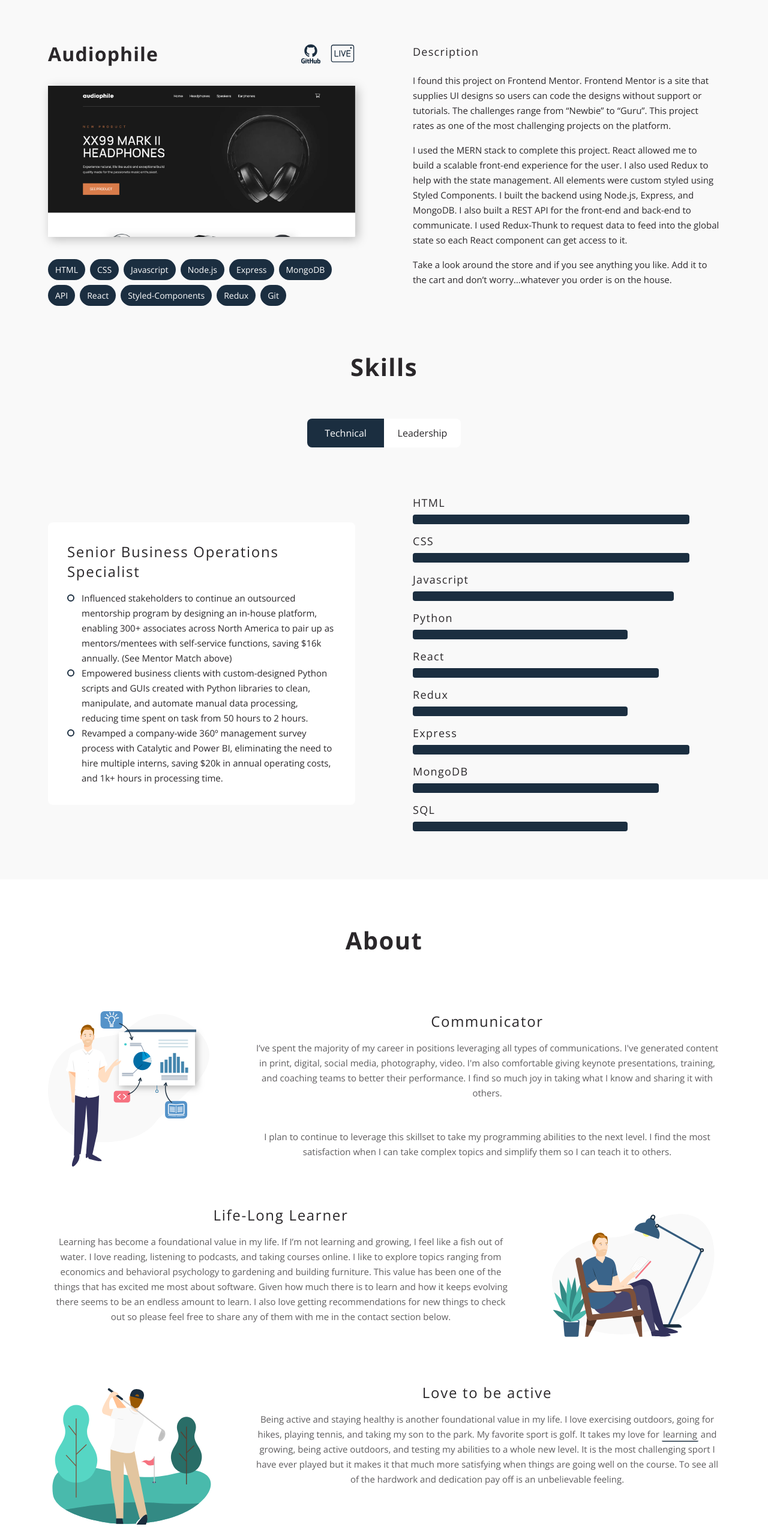
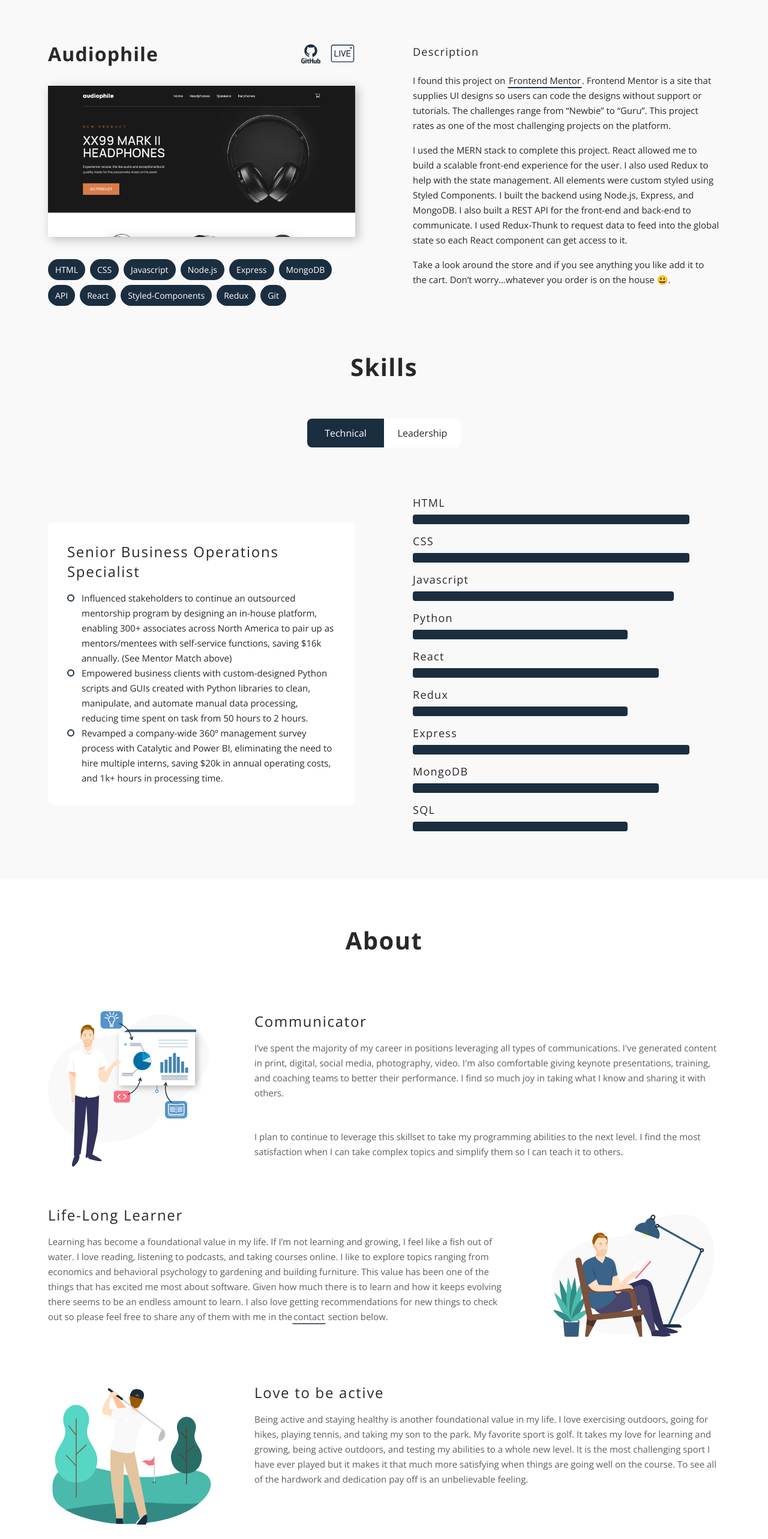
Before and after one commit to jljakin2/portfolio, a React (Create React App) app: page / in a window 1280 px wide. Shown: the part 1540-4106 px from the top of the page at 60% size. Built offline with nearby package versions, Linux system fonts and the light colour scheme; no server answers.

Commit message:
toggle buttons now hover and all forms of link are styled

```diff
--- a/src/components/sections/About/About.js
+++ b/src/components/sections/About/About.js
@@ -63,8 +63,6 @@ const ItemImage = styled.img`
 `;
 
 const ItemText = styled.div`
-  text-align: center;
-
   display: flex;
   flex-direction: column;
   row-gap: 1rem;
@@ -73,6 +71,8 @@ const ItemText = styled.div`
 
   // 850px
   @media only screen and (max-width: 53.125em) {
+    text-align: center;
+
     width: 100%;
   }
 `;
@@ -84,7 +84,6 @@ const About = () => {
 
   const style = isNotDesktop ? { order: -1, marginBottom: "4rem" } : {};
 
-  // TODO: update links to include frontend mentor and contact section
   return (
     <Container>
       <ItemContainer>
@@ -125,7 +124,10 @@ const About = () => {
             is to learn and how it keeps evolving there seems to be an endless
             amount to learn. I also love getting recommendations for new things
             to check out so please feel free to share any of them with me in the
-            contact section below.
+            <a href="#contact" className="link">
+              contact
+            </a>{" "}
+            section below.
           </Text>
         </ItemText>
         <ItemImage
@@ -146,15 +148,11 @@ const About = () => {
             Being active and staying healthy is another foundational value in my
             life. I love exercising outdoors, going for hikes, playing tennis,
             and taking my son to the park. My favorite sport is golf. It takes
-            my love for{" "}
-            <a href="https://www.google.com" className="link">
-              learning
-            </a>{" "}
-            and growing, being active outdoors, and testing my abilities to a
-            whole new level. It is the most challenging sport I have ever played
-            but it makes it that much more satisfying when things are going well
-            on the course. To see all of the hardwork and dedication pay off is
-            an unbelievable feeling.
+            my love for learning and growing, being active outdoors, and testing
+            my abilities to a whole new level. It is the most challenging sport
+            I have ever played but it makes it that much more satisfying when
+            things are going well on the course. To see all of the hardwork and
+            dedication pay off is an unbelievable feeling.
           </Text>
         </ItemText>
       </ItemContainer>
--- a/src/components/sections/Contact/Contact.js
+++ b/src/components/sections/Contact/Contact.js
@@ -36,13 +36,11 @@ const Container = styled.div`
   // 1600px
   @media only screen and (min-width: 100em) {
     padding: 0 10rem 5rem 10rem;
-    /* background: red; */
   }
 
   // 1800px
   @media only screen and (min-width: 112.5em) {
     padding: 0 12rem 5rem 12rem;
-    /* background: blue; */
   }
 `;
 
@@ -80,13 +78,11 @@ const Connect = styled.div`
 
 const Logos = styled.div`
   display: flex;
-  column-gap: 1rem;
+  column-gap: 2rem;
   align-items: center;
 
   // 850px
   @media only screen and (max-width: 53.125em) {
-    column-gap: 2rem;
-
     margin-top: 1rem;
   }
 `;
--- a/src/components/sections/Skills/Skills.js
+++ b/src/components/sections/Skills/Skills.js
@@ -18,7 +18,6 @@ const ToggleContainer = styled.div`
 
 const ToggleButtons = styled.div`
   border-radius: 0.5rem;
-  /* background: ${({ theme }) => theme.white}; */
   cursor: pointer;
 
   display: flex;
@@ -38,7 +37,8 @@ const ToggleButtons = styled.div`
 `;
 
 const TechnicalToggle = styled.div`
-  color: ${({ theme }) => theme.white};
+  color: ${({ theme, isTech }) => (isTech ? theme.white : theme.defaultText)};
+  background: ${({ theme, isTech }) => (isTech ? theme.mainBtn : theme.white)};
   border-radius: 0.5rem 0 0 0.5rem;
 
   display: flex;
@@ -46,9 +46,19 @@ const TechnicalToggle = styled.div`
   align-items: center;
 
   width: 50%;
+
+  transition: all 0.15s ease-out;
+
+  &:hover {
+    color: ${({ theme }) => theme.white};
+    background: ${({ theme }) => theme.mainBtn};
+  }
 `;
 
 const LeadershipToggle = styled.div`
+  color: ${({ theme, isTech }) => (isTech ? theme.defaultText : theme.white)};
+  background: ${({ theme, isTech }) =>
+    isTech ? theme.white : theme.leadership};
   border-radius: 0 0.5rem 0.5rem 0;
 
   display: flex;
@@ -56,6 +66,13 @@ const LeadershipToggle = styled.div`
   align-items: center;
 
   width: 50%;
+
+  transition: all 0.15s ease-out;
+
+  &:hover {
+    color: ${({ theme }) => theme.white};
+    background: ${({ theme }) => theme.leadership};
+  }
 `;
 
 const Container = styled.div`
@@ -152,13 +169,15 @@ const Skills = () => {
       <ToggleContainer>
         <ToggleButtons>
           <TechnicalToggle
-            style={technicalStyle}
-            onClick={() => setIsTech(!isTech)}>
+            // style={technicalStyle}
+            onClick={() => setIsTech(!isTech)}
+            isTech={isTech}>
             Technical
           </TechnicalToggle>
           <LeadershipToggle
-            style={leadershipStyle}
-            onClick={() => setIsTech(!isTech)}>
+            // style={leadershipStyle}
+            onClick={() => setIsTech(!isTech)}
+            isTech={isTech}>
             Leadership
           </LeadershipToggle>
         </ToggleButtons>
--- a/src/data/data.js
+++ b/src/data/data.js
@@ -46,9 +46,18 @@ export const projects = [
       "Git",
     ],
     description: [
-      "I found this project on Frontend Mentor. Frontend Mentor is a site that supplies UI designs so users can code the designs without support or tutorials. The challenges range from “Newbie” to “Guru”. This project rates as one of the most challenging projects on the platform.",
+      <div>
+        I found this project on{" "}
+        <a href="https://www.frontendmentor.io" className="link">
+          Frontend Mentor
+        </a>
+        . Frontend Mentor is a site that supplies UI designs so users can code
+        the designs without support or tutorials. The challenges range from
+        “Newbie” to “Guru”. This project rates as one of the most challenging
+        projects on the platform.
+      </div>,
       "I used the MERN stack to complete this project. React allowed me to build a scalable front-end experience for the user. I also used Redux to help with the state management. All elements were custom styled using Styled Components. I built the backend using Node.js, Express, and MongoDB. I also built a REST API  for the front-end and back-end to communicate.  I used Redux-Thunk to request data to feed into the global state so each React component can get access to it.",
-      "Take a look around the store and if you see anything you like. Add it to the cart and don’t worry…whatever you order is on the house.",
+      "Take a look around the store and if you see anything you like add it to the cart. Don’t worry…whatever you order is on the house 😃.",
     ],
   },
 ];
--- a/src/theme/GlobalStyle.js
+++ b/src/theme/GlobalStyle.js
@@ -31,11 +31,32 @@ body {
     padding: 1px 2px;
     cursor: pointer;
 
+    &:visited {
+        color: ${({ theme }) => theme.leadership};
+        border-bottom: 2px solid ${({ theme }) => theme.leadership};
+        padding: 1px 2px;
+    }
+
     &:hover {
-        background: #1B2E40;
-        color: #fff;
+        background: ${({ theme }) => theme.mainBtn};
+        color: ${({ theme }) => theme.white};
     }
+
+    &:active {
+        background: ${({ theme }) => theme.mainBtn};
+        color: ${({ theme }) => theme.white};
+    }
+
+    &:focus {
+        outline: none;
+        border: 2px dotted ${({ theme }) => theme.mainBtn};
+        border-radius: 0.25rem;
+        padding: .2rem;
+    }
+
 }
+
+
 `;
 
 export default GlobalStyle;
```
